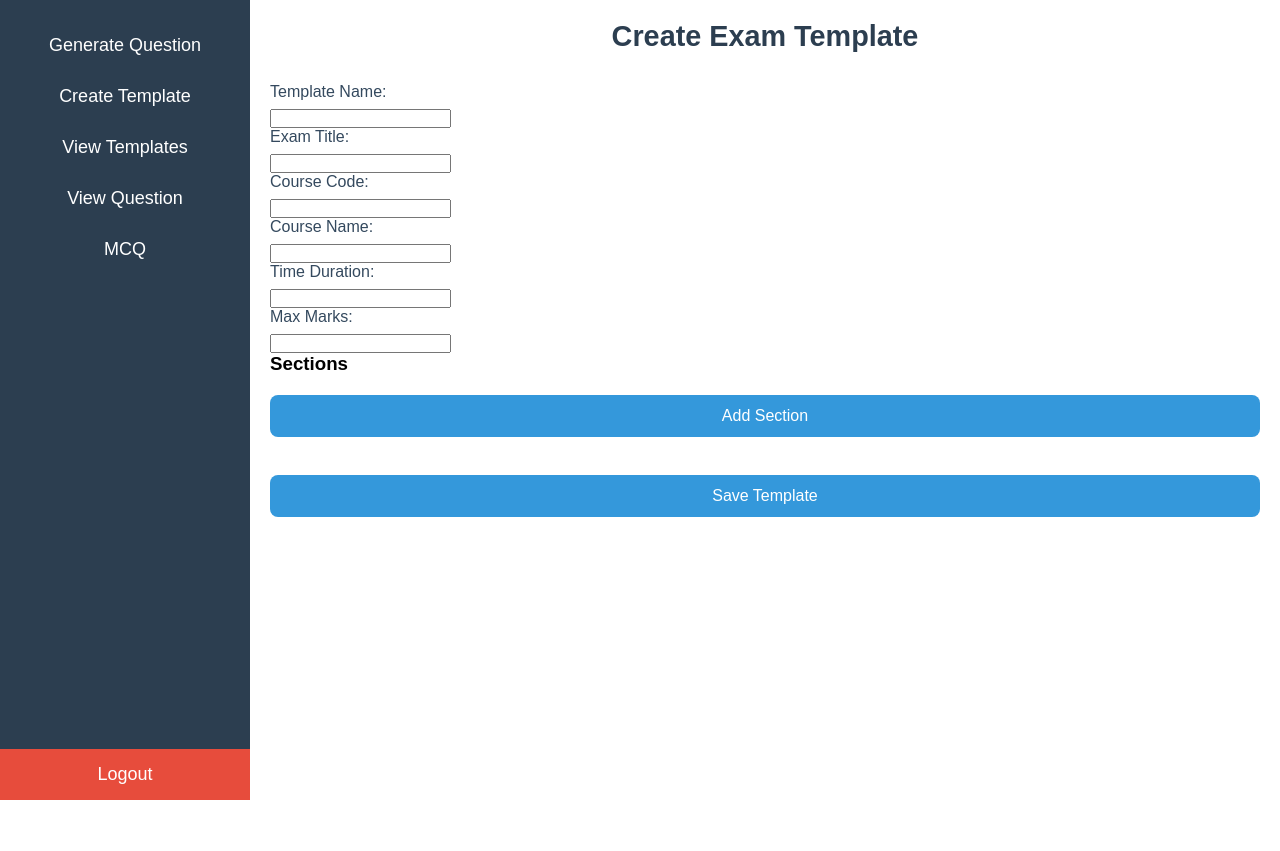
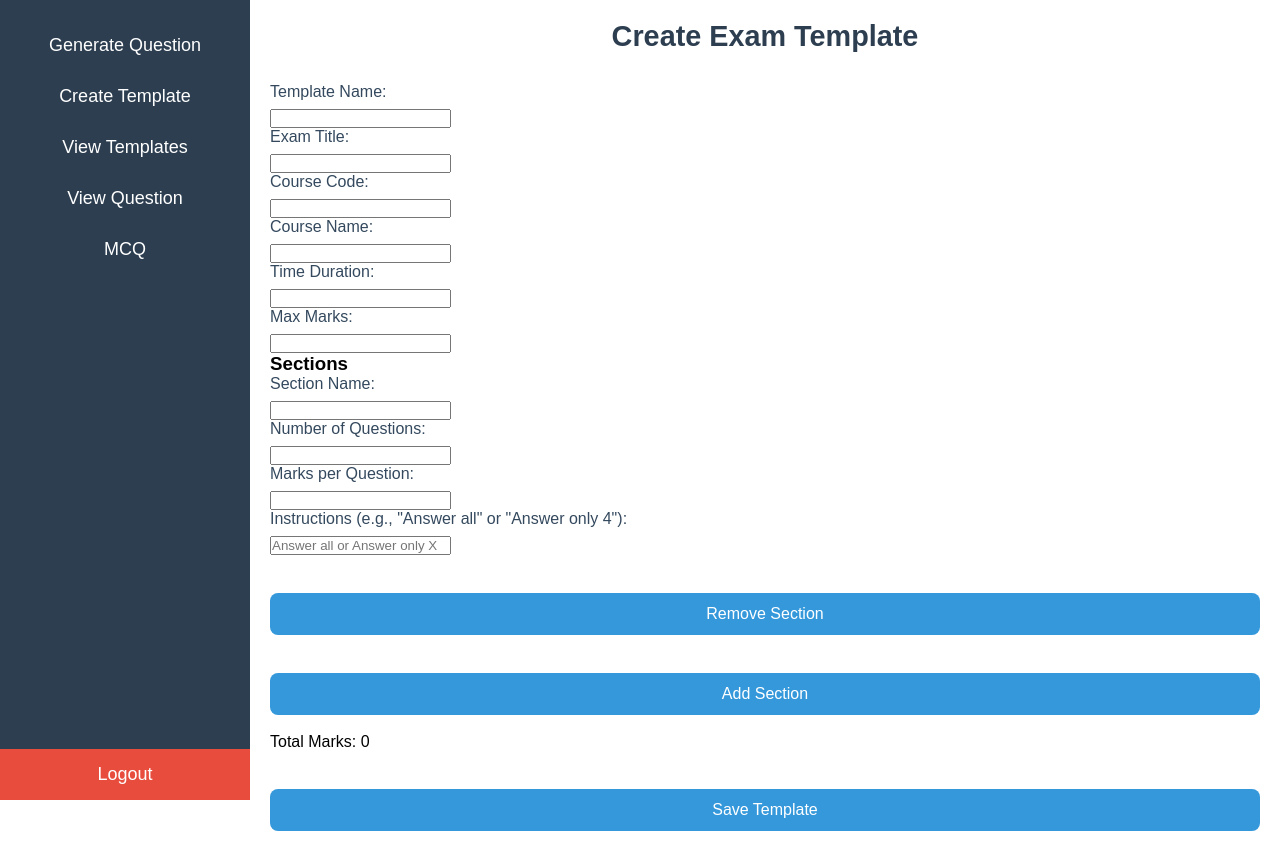
Before and after one commit to Anjana2002/QNest, a Django app: page /create-template/ in a window 1280 px wide. Before the commit the page ends 800 px from the top, so only its background shows below. Run offline with Django 5.2, Linux system fonts and the light colour scheme; a user stored in the database is signed in.

Commit message:
check max mark

```diff
--- a/QNest/generator/views.py
+++ b/QNest/generator/views.py
@@ -9,6 +9,7 @@ from .models import StudyMaterial, PreviousQuestionPaper, Template
 from PyPDF2 import PdfReader
 import ollama
 from django.contrib import messages
+import re
 
 
 def home(request):
@@ -63,12 +64,13 @@ def extract_text_from_pdf(pdf):
     text = "\n".join([page.extract_text() for page in reader.pages if page.extract_text()])
     return text
 
+
 @login_required
 @csrf_protect
 def create_template(request):
     """Handles template creation and saves it to the database."""
 
-    if request.method =="GET":
+    if request.method == "GET":
         return render(request, "create_template.html")
 
     if request.method == "POST":
@@ -87,23 +89,78 @@ def create_template(request):
             # Convert max_marks safely
             try:
                 max_marks = int(max_marks)
+                if max_marks <= 0:
+                    return JsonResponse({"error": "Max marks must be positive"}, status=400)
             except ValueError:
                 return JsonResponse({"error": "Invalid max marks value"}, status=400)
 
-            # Extract sections
+            # Extract and validate sections
             sections = []
             section_names = request.POST.getlist("section_name[]")
             num_questions = request.POST.getlist("num_questions[]")
             marks_per_question = request.POST.getlist("marks_per_question[]")
             instructions = request.POST.getlist("instructions[]")
 
+            if not section_names:
+                return JsonResponse({"error": "At least one section is required"}, status=400)
+
+            total_marks = 0
+
             for i in range(len(section_names)):
-                sections.append({
-                    "section_name": section_names[i].strip(),
-                    "questions": int(num_questions[i]),
-                    "marks_per_question": int(marks_per_question[i]),
-                    "instructions": instructions[i].strip()
-                })
+                try:
+                    section_name = section_names[i].strip()
+                    questions = int(num_questions[i])
+                    marks = int(marks_per_question[i])
+                    instruction = instructions[i].strip().lower()
+
+                    if not section_name:
+                        return JsonResponse({"error": "Section name is required"}, status=400)
+                    if questions <= 0:
+                        return JsonResponse({"error": "Number of questions must be positive"}, status=400)
+                    if marks <= 0:
+                        return JsonResponse({"error": "Marks per question must be positive"}, status=400)
+
+                    # Validate instruction format
+                    if not (instruction.startswith("answer all") or
+                           instruction.startswith("answer only")):
+                        return JsonResponse({
+                            "error": "Instructions must start with 'Answer all' or 'Answer only X'"
+                        }, status=400)
+
+                    # If "answer only X", validate X <= total questions
+                    if instruction.startswith("answer only"):
+                        try:
+                            answer_only = int(instruction.split(" ")[2])
+                            if answer_only > questions:
+                                return JsonResponse({
+                                    "error": f"Answer only count ({answer_only}) cannot exceed questions in section ({questions})"
+                                }, status=400)
+                        except (IndexError, ValueError):
+                            return JsonResponse({
+                                "error": "Invalid 'Answer only' format. Use 'Answer only X' where X is a number"
+                            }, status=400)
+
+                    section_marks = questions * marks
+                    total_marks += section_marks
+
+                    sections.append({
+                        "section_name": section_name,
+                        "questions": questions,
+                        "marks_per_question": marks,
+                        "instructions": instruction,
+                        "section_marks": section_marks
+                    })
+
+                except IndexError:
+                    return JsonResponse({"error": "Incomplete section data"}, status=400)
+                except ValueError as ve:
+                    return JsonResponse({"error": f"Invalid section data: {str(ve)}"}, status=400)
+
+            # Validate total marks matches max marks
+            if total_marks != max_marks:
+                return JsonResponse({
+                    "error": f"Total section marks ({total_marks}) don't match max marks ({max_marks})"
+                }, status=400)
 
             # Save template to DB
             template = Template.objects.create(
--- a/QNest/templates/create_template.html
+++ b/QNest/templates/create_template.html
@@ -5,7 +5,7 @@
 {% block content %}
     <h2>Create Exam Template</h2>
 
-    <form method="POST" action="{% url 'create_template' %}">
+    <form method="POST" action="{% url 'create_template' %}" id="template-form">
         {% csrf_token %}
 
         <label>Template Name:</label>
@@ -24,60 +24,148 @@
         <input type="text" name="time_duration" required><br>
 
         <label>Max Marks:</label>
-        <input type="number" name="max_marks" required><br>
+        <input type="number" name="max_marks" id="max_marks" required min="1"><br>
 
         <h3>Sections</h3>
         <div id="sections-container"></div>
         <button type="button" id="add-section-btn">Add Section</button><br><br>
 
+        <div id="total-marks-display">Total Marks: 0</div><br>
+
         <button type="submit">Save Template</button>
     </form>
 
     <script>
-        // Ensure the script runs after the DOM is loaded
         document.addEventListener("DOMContentLoaded", function () {
             const addSectionBtn = document.getElementById("add-section-btn");
-            if (!addSectionBtn) {
-                console.error("Add section button not found.");
-                return;
+            const form = document.getElementById("template-form");
+            const maxMarksInput = document.getElementById("max_marks");
+            const totalMarksDisplay = document.getElementById("total-marks-display");
+
+            if (addSectionBtn) {
+                addSectionBtn.addEventListener("click", addSection);
             }
 
-            addSectionBtn.addEventListener("click", addSection);
+            // Add first section by default
+            addSection();
+
+            function updateTotalMarks() {
+                let total = 0;
+                const sectionItems = document.querySelectorAll(".section-item");
+
+                sectionItems.forEach(section => {
+                    const numQuestions = parseInt(section.querySelector("[name='num_questions[]']").value) || 0;
+                    const marksPerQuestion = parseInt(section.querySelector("[name='marks_per_question[]']").value) || 0;
+                    total += numQuestions * marksPerQuestion;
                 });
+
+                totalMarksDisplay.textContent = `Total Marks: ${total}`;
+                return total;
+            }
+
+            function validateInstructions(instruction) {
+                instruction = instruction.toLowerCase().trim();
+                if (instruction.startsWith("answer all")) {
+                    return true;
+                }
+                if (instruction.startsWith("answer only")) {
+                    const parts = instruction.split(" ");
+                    if (parts.length === 3 && !isNaN(parts[2])) {
+                        const answerOnly = parseInt(parts[2]);
+                        const numQuestions = parseInt(instructionInput.closest(".section-item").querySelector("[name='num_questions[]']").value);
+                        return answerOnly <= numQuestions;
+                    }
+                }
+                return false;
+            }
 
             function addSection() {
                 let sectionsContainer = document.getElementById("sections-container");
-
-            if (!sectionsContainer) {
-                console.error("Sections container not found.");
-                return;
-            }
+                let sectionId = Date.now();
 
                 let sectionDiv = document.createElement("div");
                 sectionDiv.classList.add("section-item");
+                sectionDiv.dataset.id = sectionId;
 
                 sectionDiv.innerHTML = `
                     <label>Section Name:</label>
                     <input type="text" name="section_name[]" required><br>
 
                     <label>Number of Questions:</label>
-                <input type="number" name="num_questions[]" required><br>
+                    <input type="number" name="num_questions[]" required min="1"><br>
 
                     <label>Marks per Question:</label>
-                <input type="number" name="marks_per_question[]" required><br>
+                    <input type="number" name="marks_per_question[]" required min="1"><br>
 
-                <label>Instructions:</label>
-                <input type="text" name="instructions[]" required><br><br>
+                    <label>Instructions (e.g., "Answer all" or "Answer only 4"):</label>
+                    <input type="text" name="instructions[]" required
+                           placeholder="Answer all or Answer only X"><br>
+
+                    <span class="instruction-error" style="color:red;display:none;">
+                        Must be "Answer all" or "Answer only X" where X ≤ questions
+                    </span><br>
 
                     <button type="button" class="remove-section-btn">Remove Section</button><br><br>
                 `;
 
                 sectionsContainer.appendChild(sectionDiv);
 
-            // Add event listener to remove section
+                // Add event listeners for dynamic validation
+                const inputs = sectionDiv.querySelectorAll("input");
+                inputs.forEach(input => {
+                    input.addEventListener("change", function() {
+                        updateTotalMarks();
+
+                        // Validate instructions when they change
+                        if (input.name === "instructions[]") {
+                            const isValid = validateInstructions(input.value);
+                            const errorSpan = input.closest(".section-item").querySelector(".instruction-error");
+                            errorSpan.style.display = isValid ? "none" : "inline";
+                        }
+
+                        // Validate num_questions vs instructions when questions change
+                        if (input.name === "num_questions[]") {
+                            const instructionInput = input.closest(".section-item").querySelector("[name='instructions[]']");
+                            const isValid = validateInstructions(instructionInput.value);
+                            const errorSpan = input.closest(".section-item").querySelector(".instruction-error");
+                            errorSpan.style.display = isValid ? "none" : "inline";
+                        }
+                    });
+                });
+
                 sectionDiv.querySelector(".remove-section-btn").addEventListener("click", function () {
                     sectionDiv.remove();
+                    updateTotalMarks();
                 });
             }
+
+            // Form submission validation
+            form.addEventListener("submit", function(e) {
+                const maxMarks = parseInt(maxMarksInput.value);
+                const totalMarks = updateTotalMarks();
+
+                // Validate total marks vs max marks
+                if (totalMarks !== maxMarks) {
+                    alert(`Total section marks (${totalMarks}) don't match max marks (${maxMarks})`);
+                    e.preventDefault();
+                    return;
+                }
+
+                // Validate all instructions
+                let allInstructionsValid = true;
+                document.querySelectorAll("[name='instructions[]']").forEach(input => {
+                    if (!validateInstructions(input.value)) {
+                        allInstructionsValid = false;
+                        const errorSpan = input.closest(".section-item").querySelector(".instruction-error");
+                        errorSpan.style.display = "inline";
+                    }
+                });
+
+                if (!allInstructionsValid) {
+                    alert("Please fix all instruction fields. They must be 'Answer all' or 'Answer only X' where X ≤ number of questions.");
+                    e.preventDefault();
+                }
+            });
+        });
     </script>
 {% endblock %}
```
Also changed, not shown: QNest/db.sqlite3. Lines whose indentation alone changed are shown as unchanged.
